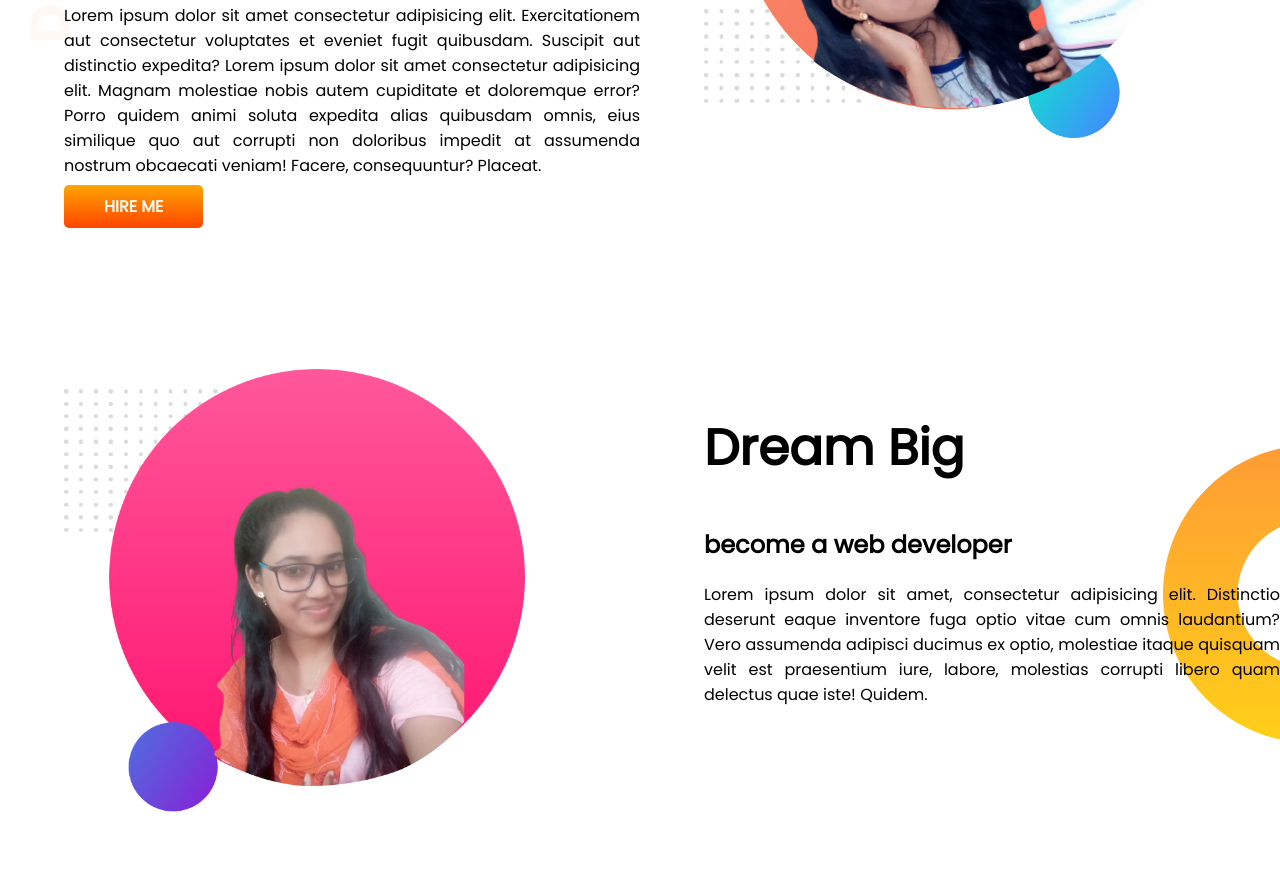
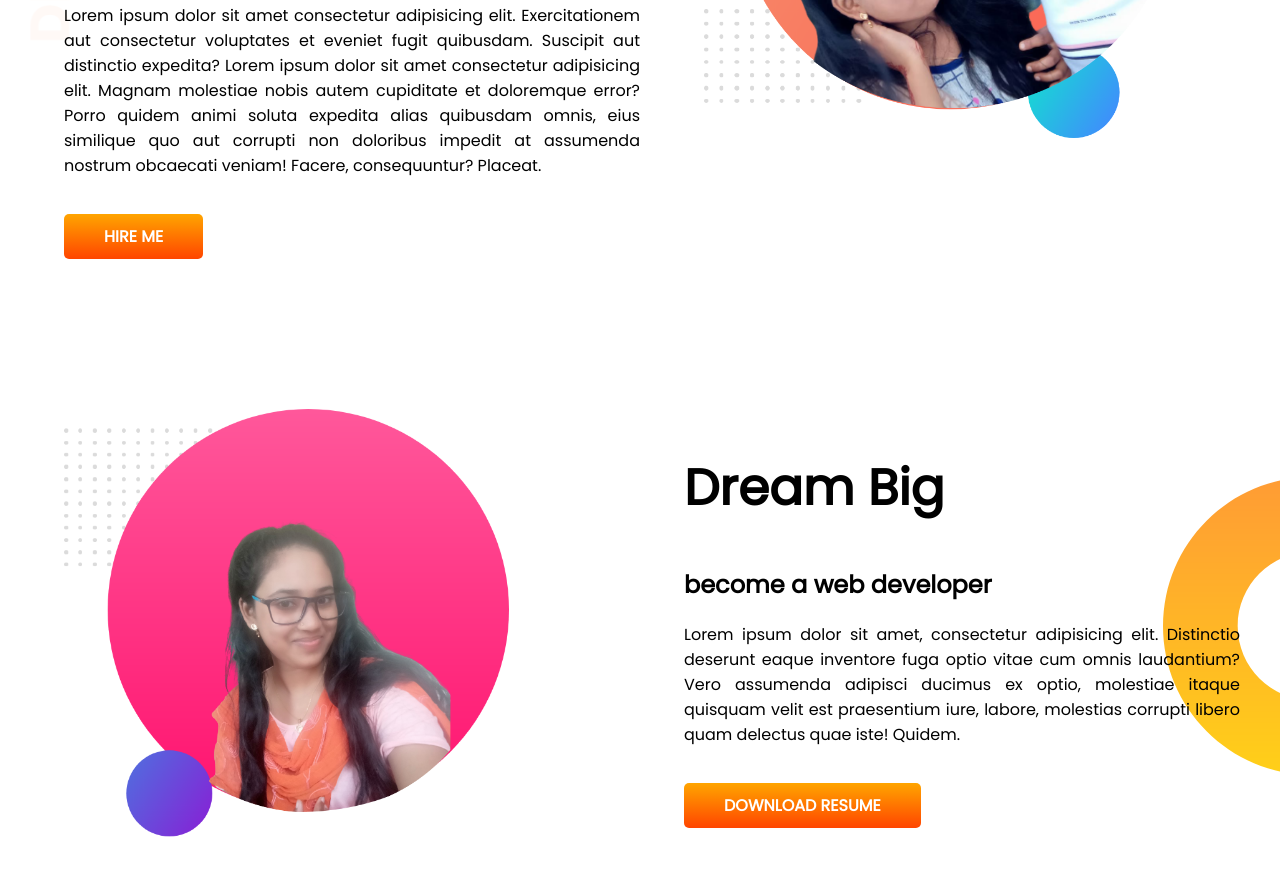
Before and after one commit to mamyh/developer-portfolio, a plain HTML site: page index.html in a window 1280 px wide. Shown: the part 319-1194 px from the top of the page. Drawn offline with Linux system fonts and the light colour scheme.

Commit message:
dream added

```diff
--- a/css/style.css
+++ b/css/style.css
@@ -34,6 +34,8 @@ section{
     padding:10px 40px;
     color:white;
     border-radius: 5px;
+    margin-top: 20px;
+    display: inline-block;
 }
 .dream-big{
     background-image: url(../images/dream-bg.png);
--- a/index.html
+++ b/index.html
@@ -5,7 +5,7 @@
     <meta charset="UTF-8">
     <meta http-equiv="X-UA-Compatible" content="IE=edge">
     <meta name="viewport" content="width=device-width, initial-scale=1.0">
-    <title>Mamun's Portfolio</title>
+    <title>Tazmin Ara's Portfolio</title>
     <link rel="preconnect" href="https://fonts.googleapis.com">
     <link rel="preconnect" href="https://fonts.gstatic.com" crossorigin>
     <link href="https://fonts.googleapis.com/css2?family=Poppins&display=swap" rel="stylesheet">
@@ -38,12 +38,13 @@
         <div class="half-width">
             <img src="images/my-bg2.png" alt="Photo 2">
         </div>
-        <div class="half-width">
+        <div class="half-width" style="padding-right:40px;">
             <h1>Dream Big</h1>
             <h2>become a web developer</h2>
             <p>Lorem ipsum dolor sit amet, consectetur adipisicing elit. Distinctio deserunt eaque inventore fuga optio
                 vitae cum omnis laudantium? Vero assumenda adipisci ducimus ex optio, molestiae itaque quisquam velit
                 est praesentium iure, labore, molestias corrupti libero quam delectus quae iste! Quidem.</p>
+            <a href="" target="_blank" class="btn">Download Resume</a>
         </div>
     </section>
 </body>
```
